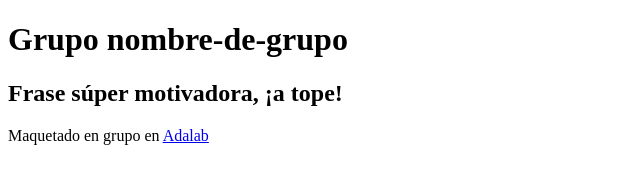
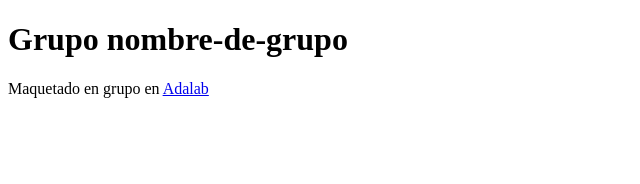
Before and after one commit to elviac94/excersice-one, a plain HTML site: page index.html in a window 1280 px wide. Shown: the whole page, without its empty margins (0-640 px from the left). Drawn offline with Linux system fonts and the light colour scheme.

Commit message:
Revert "enter motivational section"
This reverts commit 5b3c9359b40376765ac5cf225353bdac1338583d.

```diff
--- a/index.html
+++ b/index.html
@@ -9,9 +9,7 @@
         <h1>Grupo nombre-de-grupo</h1>
     </header>
     <main>
-        <section class="motivacion">
-            <h2>Frase súper motivadora, ¡a tope!</h2>
-        </section>
+        <section class="motivacion"></section>
         <section class="contenido"></section>
     </main>
     <footer>
```
